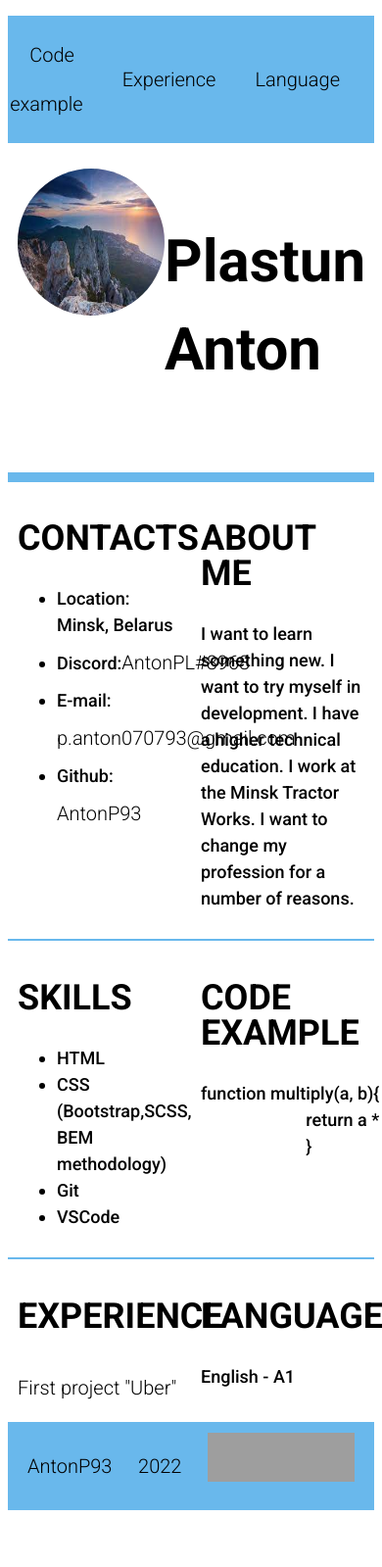
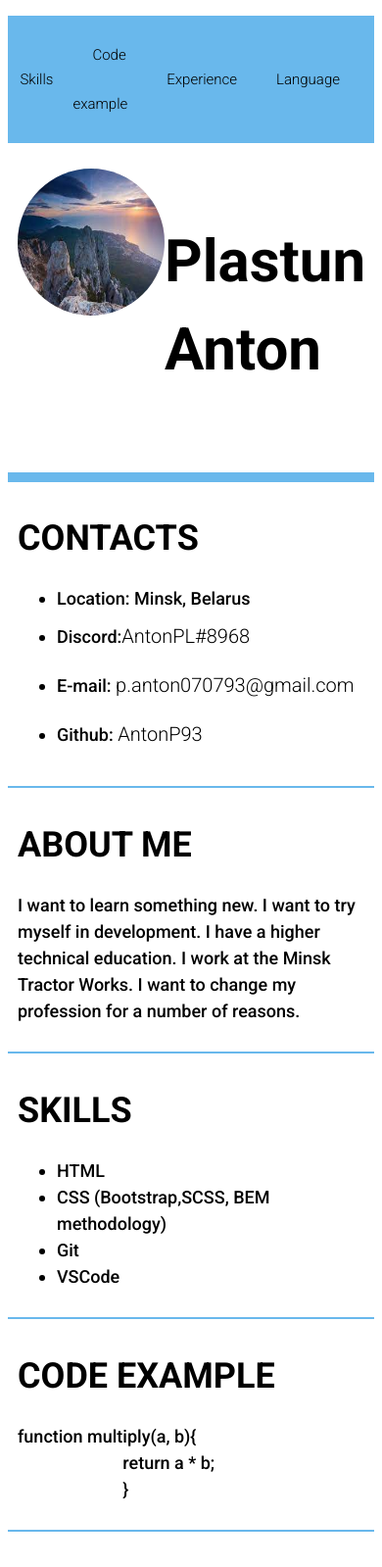
Before and after one commit to AntonP93/rsschool-cv, a plain HTML site: page index.html in a window 390 px wide. Shown: the top 1599 px of the page at 98% size. Before the commit the page ends 1549 px from the top, so only its background shows below. Drawn offline with Linux system fonts and the light colour scheme; grey boxes are pictures that could not be loaded.

Commit message:
docs: add new href rss

```diff
--- a/index.html
+++ b/index.html
@@ -76,7 +76,7 @@
                 <p>2022</p>
             </div>
             <div class="rs">
-                <a href="https://rs.school/"> <img class="rss" src="https://rs.school/images/rs_school_js.svg" alt="rs_school"></a>
+                <a href="https://rs.school/js/"> <img class="rss" src="https://rs.school/images/rs_school_js.svg" alt="rs_school"></a>
             </div>
         </div>
     </footer>
--- a/style.css
+++ b/style.css
@@ -111,3 +111,14 @@ footer {
     width: 150px;
     height: 50px;
 }
+@media (max-width: 768px) {
+    section {
+      width: 100%;
+    }
+    .section-experience{
+        border-bottom:2px solid rgb(105, 184, 236) ;
+    }
+    .nav-link {
+        font-size: 15px;
+    }
+  }
```
